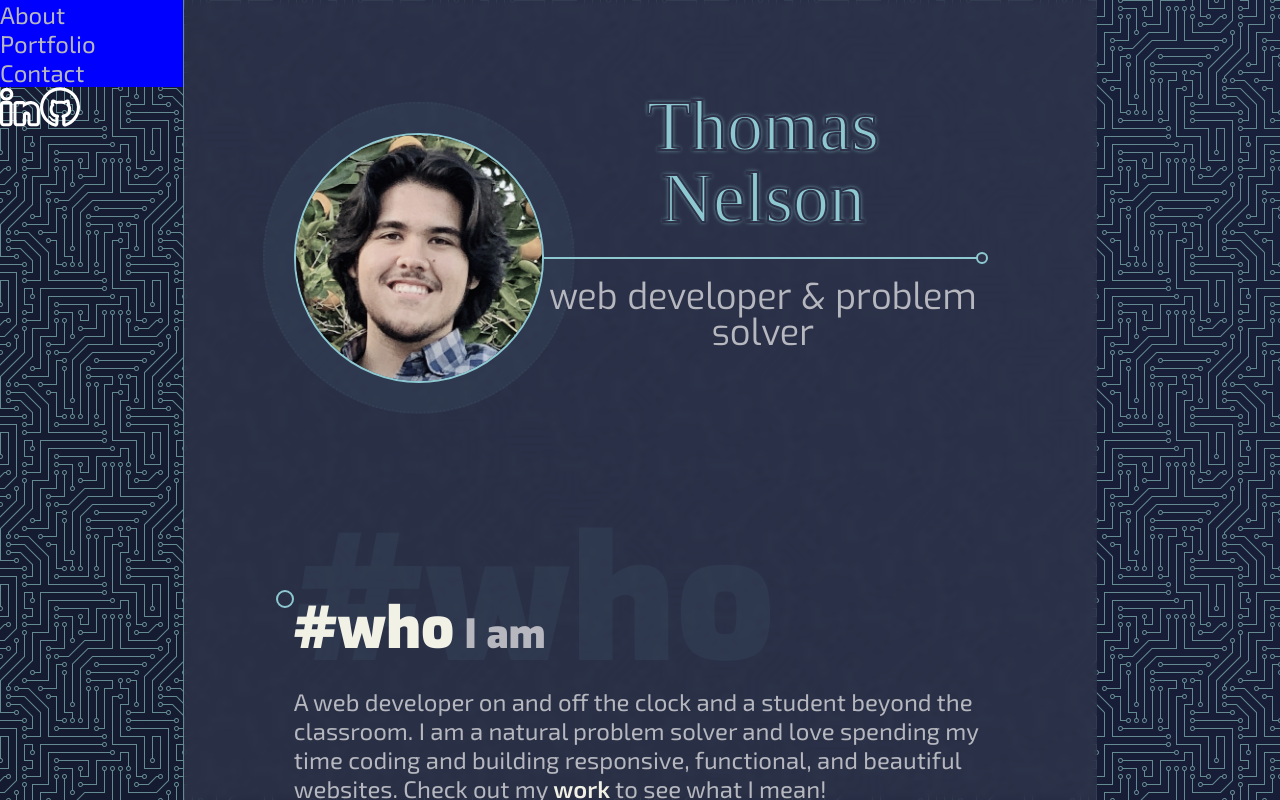
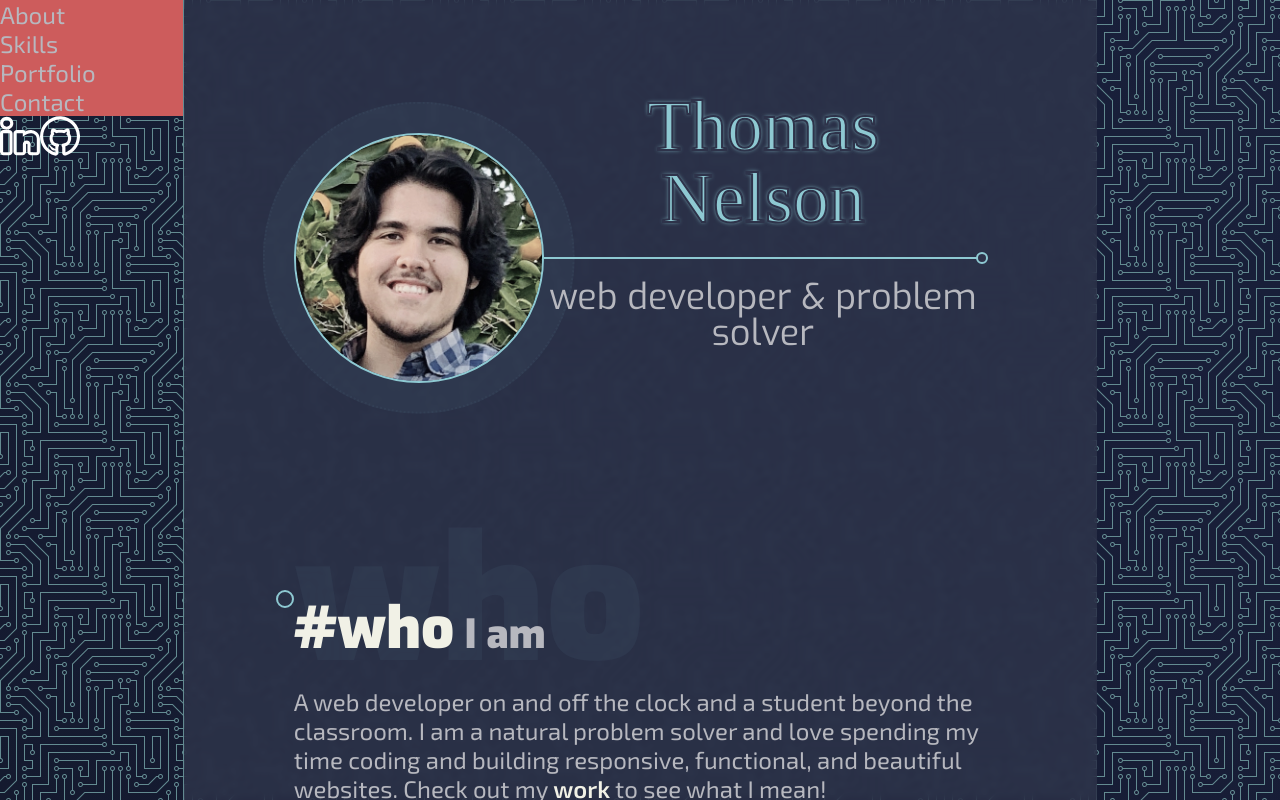
Before and after one commit to thnlsn/portfolio, a React (Create React App) app: page / in a window 1280 px wide. Built offline with nearby package versions, Linux system fonts and the light colour scheme; the HTML template or start-up script is replaced by a standard one; a web font is replaced by a local one.

Commit message:
created a seperate oberver on each section so that nav tabs know when to be styled different

```diff
--- a/src/App.js
+++ b/src/App.js
@@ -64,26 +64,55 @@ const skills = [
   { img: <ResponsiveIcon />, skill: 'Responsive Web Design' },
 ];
 
+const visibility = (visible) => (visible ? 'visible' : 'invisible');
+
 function App() {
   // Intersection Observer hooks
-  const [setAboutRef, aboutVisible] = useOnScreen({
-    rootMargin: '-300px',
-  });
-  const [setSkillsRef, skillsVisible] = useOnScreen({
-    rootMargin: '-300px',
-  });
-  const [setPortfolioRef, portfolioVisible] = useOnScreen({
-    rootMargin: '-300px',
-  });
-  const [setContactRef, contactVisible] = useOnScreen({
-    rootMargin: '-300px',
-  });
-
-  const visibility = (visible) => (visible ? 'visible' : 'invisible');
+  const [setAboutRef, aboutVisible] = useOnScreen(
+    {
+      root: null,
+      threshold: 0,
+    }
+    // false
+    // () => setAbout(visibility(false))
+  );
+  const [setSkillsRef, skillsVisible] = useOnScreen(
+    {
+      root: null,
+      rootMargin: '-300px',
+    }
+    // false
+    // () => setAbout(visibility(false))
+  );
+  const [setPortfolioRef, portfolioVisible] = useOnScreen(
+    {
+      root: null,
+      rootMargin: '-300px',
+    }
+    // false
+    // () => setPortfolio(visibility(false))
+  );
+  const [setContactRef, contactVisible] = useOnScreen(
+    {
+      root: null,
+      rootMargin: '-300px',
+    }
+    // false
+    // () => setContact(visibility(false))
+  );
 
   return (
     <div className='App'>
-      <Navigation />
+      <Navigation
+      // aboutVisible={visibility(aboutVisible)}
+      // skillsVisible={visibility(skillsVisible)}
+      // portfolioVisible={visibility(portfolioVisible)}
+      // contactVisible={visibility(contactVisible)}
+      // aboutVisible={false}
+      // skillsVisible={false}
+      // portfolioVisible={false}
+      // contactVisible={false}
+      />
       <div className='content'>
         <Header img={profile} />
 
--- a/src/components/Navigation.jsx
+++ b/src/components/Navigation.jsx
@@ -1,14 +1,67 @@
-import React from 'react';
+import React, { useState } from 'react';
 
 import LinkedInIcon from './svg/LinkedInIcon';
 import GitHubIcon from './svg/GitHubIcon';
 
-const Navigation = () => {
+const Navigation = ({}) => {
+  const visibility = (visible) => (visible ? 'visible' : 'invisible');
+  const [intersections, setIntersections] = useState({
+    about: false,
+    skills: false,
+    portfolio: false,
+    contact: false,
+  });
+
+  const sectionOptions = {
+    root: null,
+    threshold: 0.15,
+  };
+
+  // Function to highlight the tab in the nav as its section intersects
+  const sectionHighlight = function (entries) {
+    const [{ isIntersecting, target: section }] = entries;
+    const sectionNum = section.id[section.id.length - 1]; // Section number
+    const navigationLinks = document.querySelectorAll('.navigation__link'); // navlinks Nodelist
+    console.log(sectionNum);
+    if (isIntersecting) {
+      console.log('butty');
+    }
+  };
+
+  const allTabSections = document.querySelectorAll('.section');
+
+  // Observer for each of the tabbed sections
+  const tabSectionObserver = new IntersectionObserver(
+    sectionHighlight,
+    sectionOptions
+  );
+  // Observe each of the tabbed sections
+  allTabSections.forEach((section) => {
+    tabSectionObserver.observe(section);
+  });
+
   return (
     <div className='navigation'>
-      <div className='navigation__link '>About</div>
-      <div className='navigation__link'>Portfolio</div>
-      <div className='navigation__link'>Contact</div>
+      <div
+        className={`navigation__link navigation__link--${intersections.about}`}
+      >
+        About
+      </div>
+      <div
+        className={`navigation__link navigation__link--${intersections.skills}`}
+      >
+        Skills
+      </div>
+      <div
+        className={`navigation__link navigation__link--${intersections.portfolio}`}
+      >
+        Portfolio
+      </div>
+      <div
+        className={`navigation__link navigation__link--${intersections.contact}`}
+      >
+        Contact
+      </div>
       <div className='navigation__socials'>
         <div className='navigation__social-link'>
           <LinkedInIcon />
--- a/src/components/Section.jsx
+++ b/src/components/Section.jsx
@@ -4,11 +4,11 @@ import Heading from './SectionHeading';
 
 const Section = ({ heading, contents, margin, setRef, visible }) => {
   return (
+    <div ref={setRef}>
       <section
         // visible is determined by the useOnScreen hook which is determined internally via intersection observer
         className={`section section--${visible}`}
         // setRef is setting the reference to this specific element in the DOM
-      ref={setRef}
         // If you need a little extra spacing, you can pass in a margin value, otherwise it will just be 0
         style={{ marginTop: margin ? margin : '0' }}
       >
@@ -16,6 +16,7 @@ const Section = ({ heading, contents, margin, setRef, visible }) => {
         {/* Full contents of JSX markup, in order to allow this component to be an outer shell of markup too complicated or unknown to handle every case for */}
         {contents}
       </section>
+    </div>
   );
 };
 
--- a/src/components/SectionHeading.jsx
+++ b/src/components/SectionHeading.jsx
@@ -14,7 +14,7 @@ const SectionHeading = ({ heading }) => {
   const text = split.slice(1).join(' ');
   return (
     <div className={`heading-secondary`}>
-      <span className='section__subject' data-subject={`#${emphasis}`}>
+      <span className='section__subject' data-subject={`${emphasis}`}>
         #{emphasis}
       </span>{' '}
       {text}
--- a/src/css/style.css
+++ b/src/css/style.css
@@ -53,6 +53,7 @@ body ::selection {
 }
 
 .header--invisible {
+  transition: all 1s;
   opacity: 0;
 }
 .header--invisible .header__image-container:before {
@@ -82,10 +83,12 @@ body ::selection {
 }
 
 .section--invisible {
+  transition: all 1s;
   opacity: 0;
   transform: translateY(4rem);
 }
 .section--invisible .section__subject::before {
+  transition: transform 1s, opacity 0.75s;
   transform: translate(-20%, -45%);
   opacity: 0;
 }
@@ -618,10 +621,10 @@ body ::selection {
   flex-direction: column;
 }
 .navigation__link {
-  background-color: blue;
+  background-color: indianred;
 }
-.navigation__link--intersected {
-  background-color: red;
+.navigation__link--visible {
+  background-color: royalblue;
 }
 .navigation__socials {
   display: flex;
--- a/src/hooks.js
+++ b/src/hooks.js
@@ -10,12 +10,16 @@ const useOnScreen = function (options = { threshhold: 1 }, once = true) {
   useEffect(() => {
     const observer = new IntersectionObserver(([entry]) => {
       // This is what we call if intersecting
-      if (entry.isIntersecting) setVisible(entry.isIntersecting);
+      if (entry.isIntersecting) {
+        setVisible(entry.isIntersecting);
+      }
       // If false is passed in for once, then it should switch visible to false when leaving intersection, so it can be animated again when intersected
-      else once || setVisible(entry.isIntersecting);
+      else {
+        once || setVisible(entry.isIntersecting);
+      }
     }, options);
 
-    console.log(ref);
+    // console.log(ref);
     // Refs sometimes wont be referencing a DOM element on screen, which means ref could be null, so only proceed if it isn't falsy
     if (ref) observer.observe(ref); // If it is though, attach observer to it
 
--- a/src/sass/_animations.scss
+++ b/src/sass/_animations.scss
@@ -2,6 +2,7 @@
 
 .header {
   &--invisible {
+    transition: all 1s;
     opacity: 0;
 
     .header__image-container {
@@ -43,11 +44,13 @@
 
 .section {
   &--invisible {
+    transition: all 1s;
     opacity: 0;
     transform: translateY(4rem);
 
     .section__subject {
       &::before {
+        transition: transform 1s, opacity 0.75s;
         transform: translate(-20%, -45%);
         opacity: 0;
       }
--- a/src/sass/_components.scss
+++ b/src/sass/_components.scss
@@ -509,10 +509,10 @@
   flex-direction: column;
 
   &__link {
-    background-color: blue;
+    background-color: indianred;
 
-    &--intersected {
-      background-color: red;
+    &--visible {
+      background-color: royalblue;
     }
   }
 
```
Also changed, not shown: 1 other file (tests, documents, lock files or other folders). Lines whose indentation alone changed are shown as unchanged.
